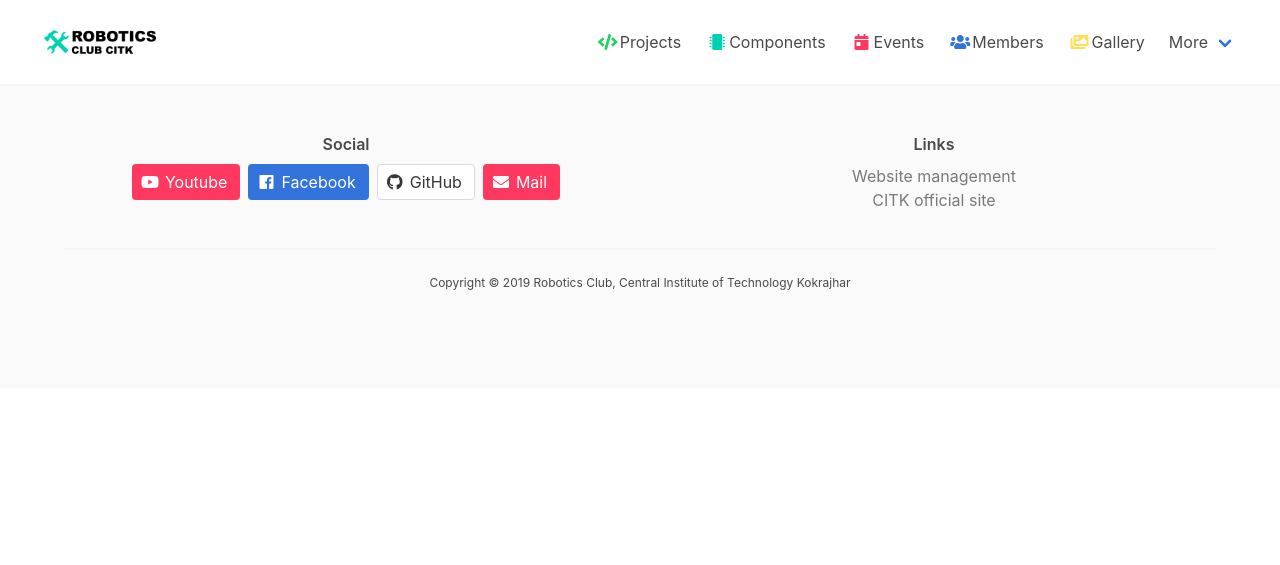
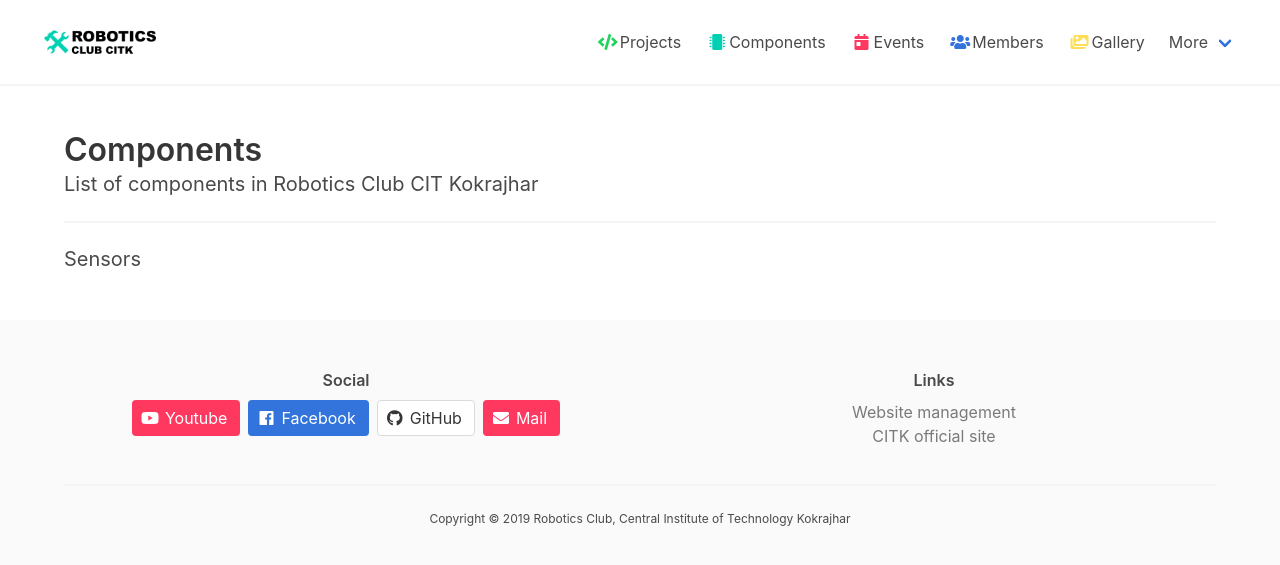
Before and after one commit to robotics-club-citk/robotics-club-citk.github.io, a Jekyll site: the page built from components.html, in a window 1280 px wide. Shown: the top 565 px of the page. Built offline with Jekyll 4.4.1, drawn with Linux system fonts in a browser that asks for light colours.

Commit message:
showing components

```diff
--- a/components.html
+++ b/components.html
@@ -2,18 +2,55 @@
 layout: default
 ---
 
+
+<div class="section" id="vue-app">
+  <div class="container">
+    <h1 class="title">Components</h1>
+    <h3 class="subtitle">List of components in Robotics Club CIT Kokrajhar</h3>
+
+    <hr>
+
+    <h3 class="subtitle">Sensors</h3>
+    <div class="columns is-multiline">
+
+      <div v-for="item in components" class="column is-half-tablet is-one-third-desktop">
+
+        <a href="#" class="box">
+          <p class=" is-capitalized">(( item.name ))</p>
+          <br>
+          <div class="columns is-vcentered is-mobile">
+            <div class="column is-narrow">
+              <figure class="image is-96x96">
+                <img class="" :src="item.image_url">
+              </figure>
+            </div>
+            <div class="column is-narrow">
+              <p class="is-size-7 has-text-weight-semibold">Total quantity : (( item.total ))</p>
+              <p class="is-size-7 has-text-weight-semibold has-text-success">In stock : ((item.available))</p>
+              <p class="is-size-7 has-text-weight-semibold has-text-link">Issued : ((item.issued))</p>
+              <p class="is-size-7 has-text-weight-semibold has-text-grey">Damaged/lost : ((item.damaged_lost))</p>
+            </div>
+          </div>
+        </a>
+
+      </div>
+    </div>
+
+
+  </div>
+</div>
+
+
+
+
+
+
+
 <script src="https://cdn.jsdelivr.net/npm/vue/dist/vue.js"></script>
 
-<div id="vue-app">
-  <p>((message))</p>
-  <ul>
-    <li v-for="item in components">
-      ((item.component_name)) ((item.total_quantity))
-    </li>
-  </ul>
-</div>
 
 <script>
+
   var scriptURL = "https://script.google.com/macros/s/AKfycbxuCL0ukrnWJXfOJF52WWgOPns2ri_mcZgV4N5-hELWjAJ2gE8e/exec"
   var app = new Vue({
     delimiters: ["((", "))"],
@@ -53,4 +90,5 @@
       this.getData()
     }
   })
+
 </script>
```
